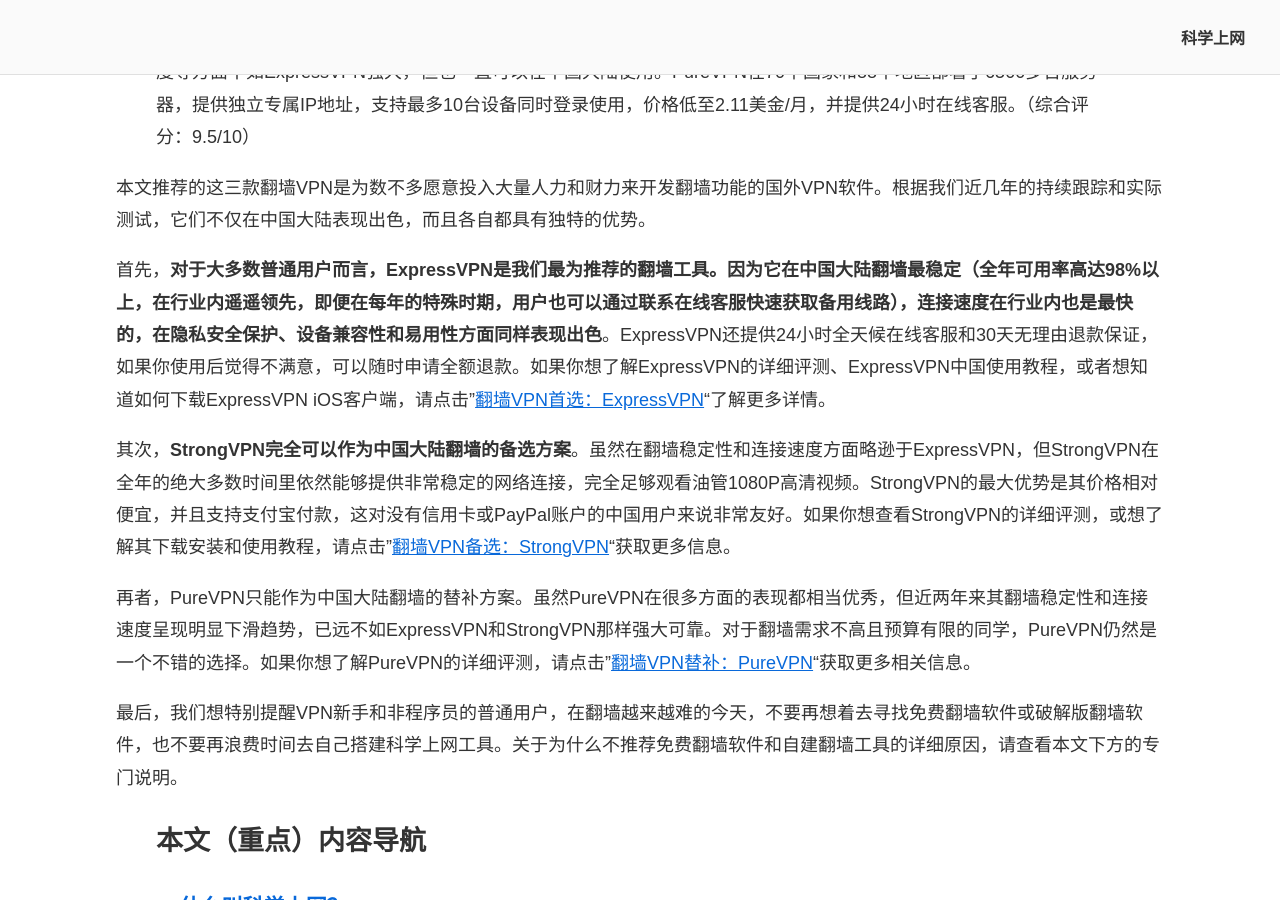
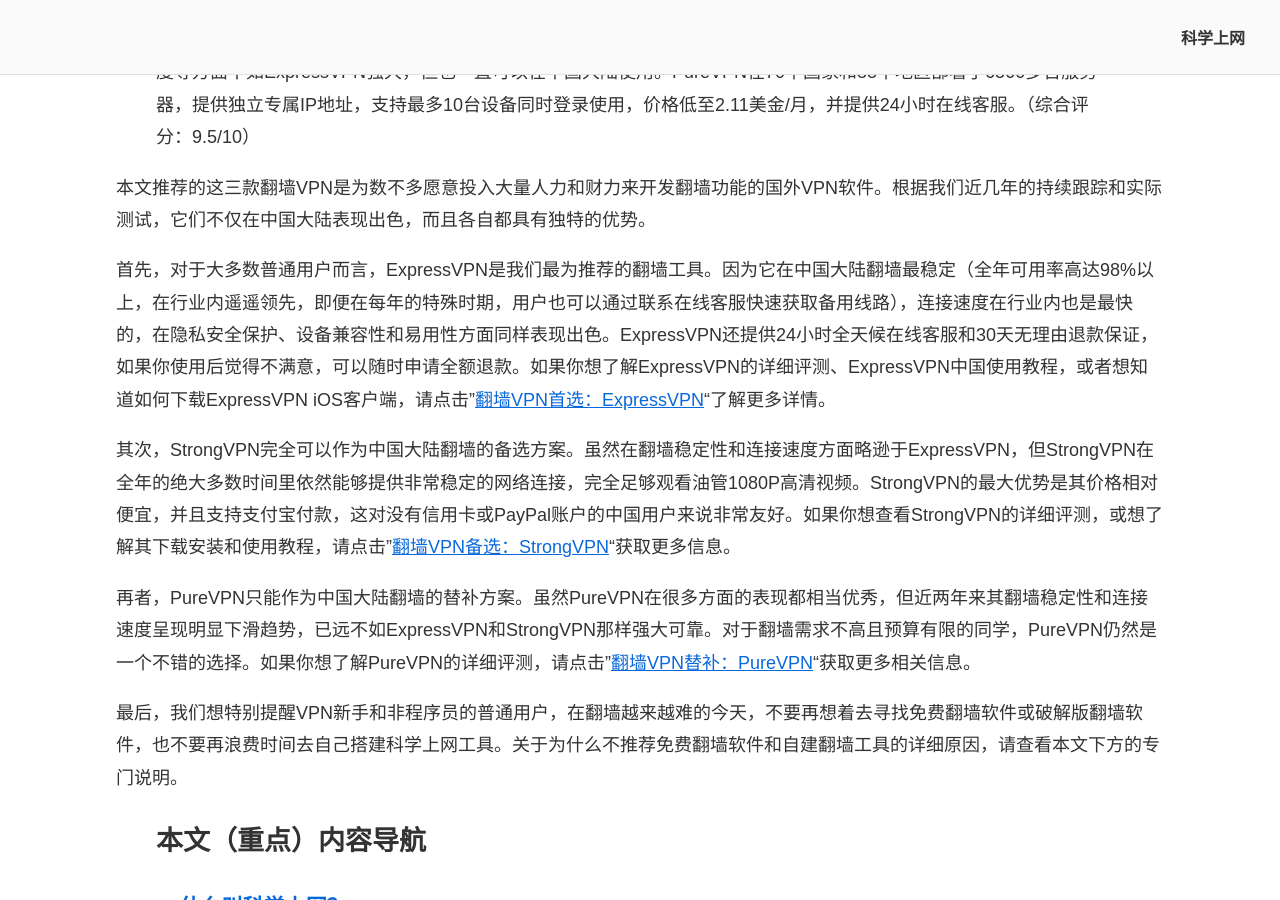
Before and after one commit to chinavpns/chinavpns.github.io, a Jekyll site: the page built from index.md, in a window 1280 px wide and 900 px high, scrolled down 1718 px. Built offline with Jekyll 4.4.1, drawn with Linux system fonts in a browser that asks for light colours.

```diff
--- a/index.md
+++ b/index.md
@@ -28,9 +28,9 @@ description: 科学上网指南：2025年最好用的翻墙VPN和翻墙软件推
 
 本文推荐的这三款翻墙VPN是为数不多愿意投入大量人力和财力来开发翻墙功能的国外VPN软件。根据我们近几年的持续跟踪和实际测试，它们不仅在中国大陆表现出色，而且各自都具有独特的优势。
 
-首先，**对于大多数普通用户而言，ExpressVPN是我们最为推荐的翻墙工具。因为它在中国大陆翻墙最稳定（全年可用率高达98%以上，在行业内遥遥领先，即便在每年的特殊时期，用户也可以通过联系在线客服快速获取备用线路），连接速度在行业内也是最快的，在隐私安全保护、设备兼容性和易用性方面同样表现出色**。ExpressVPN还提供24小时全天候在线客服和30天无理由退款保证，如果你使用后觉得不满意，可以随时申请全额退款。如果你想了解ExpressVPN的详细评测、ExpressVPN中国使用教程，或者想知道如何下载ExpressVPN iOS客户端，请点击"<a href="https://chinavpns.github.io/#%E7%BF%BB%E5%A2%99vpn%E6%8E%A8%E8%8D%90%E4%B8%80expressvpn---%E7%BF%BB%E5%A2%99%E9%9D%9E%E5%B8%B8%E7%A8%B3%E5%AE%9A%E5%AE%89%E5%85%A8%E6%80%A7%E9%AB%98%E9%80%9F%E5%BA%A6%E4%B8%9A%E5%86%85%E6%9C%80%E5%BF%AB30%E5%A4%A9%E5%85%8D%E8%B4%B9">翻墙VPN首选：ExpressVPN</a>"了解更多详情。
+首先，对于大多数普通用户而言，ExpressVPN是我们最为推荐的翻墙工具。因为它在中国大陆翻墙最稳定（全年可用率高达98%以上，在行业内遥遥领先，即便在每年的特殊时期，用户也可以通过联系在线客服快速获取备用线路），连接速度在行业内也是最快的，在隐私安全保护、设备兼容性和易用性方面同样表现出色。ExpressVPN还提供24小时全天候在线客服和30天无理由退款保证，如果你使用后觉得不满意，可以随时申请全额退款。如果你想了解ExpressVPN的详细评测、ExpressVPN中国使用教程，或者想知道如何下载ExpressVPN iOS客户端，请点击"<a href="https://chinavpns.github.io/#%E7%BF%BB%E5%A2%99vpn%E6%8E%A8%E8%8D%90%E4%B8%80expressvpn---%E7%BF%BB%E5%A2%99%E9%9D%9E%E5%B8%B8%E7%A8%B3%E5%AE%9A%E5%AE%89%E5%85%A8%E6%80%A7%E9%AB%98%E9%80%9F%E5%BA%A6%E4%B8%9A%E5%86%85%E6%9C%80%E5%BF%AB30%E5%A4%A9%E5%85%8D%E8%B4%B9">翻墙VPN首选：ExpressVPN</a>"了解更多详情。
 
-其次，**StrongVPN完全可以作为中国大陆翻墙的备选方案**。虽然在翻墙稳定性和连接速度方面略逊于ExpressVPN，但StrongVPN在全年的绝大多数时间里依然能够提供非常稳定的网络连接，完全足够观看油管1080P高清视频。StrongVPN的最大优势是其价格相对便宜，并且支持支付宝付款，这对没有信用卡或PayPal账户的中国用户来说非常友好。如果你想查看StrongVPN的详细评测，或想了解其下载安装和使用教程，请点击"<a href="https://chinavpns.github.io/#%E7%BF%BB%E5%A2%99vpn%E6%8E%A8%E8%8D%90%E4%BA%8Cstrongvpn---%E8%80%81%E7%89%8Cvpn%E6%94%AF%E6%8C%81%E6%94%AF%E4%BB%98%E5%AE%9D%E4%BB%98%E6%AC%BE">翻墙VPN备选：StrongVPN</a>"获取更多信息。
+其次，StrongVPN完全可以作为中国大陆翻墙的备选方案。虽然在翻墙稳定性和连接速度方面略逊于ExpressVPN，但StrongVPN在全年的绝大多数时间里依然能够提供非常稳定的网络连接，完全足够观看油管1080P高清视频。StrongVPN的最大优势是其价格相对便宜，并且支持支付宝付款，这对没有信用卡或PayPal账户的中国用户来说非常友好。如果你想查看StrongVPN的详细评测，或想了解其下载安装和使用教程，请点击"<a href="https://chinavpns.github.io/#%E7%BF%BB%E5%A2%99vpn%E6%8E%A8%E8%8D%90%E4%BA%8Cstrongvpn---%E8%80%81%E7%89%8Cvpn%E6%94%AF%E6%8C%81%E6%94%AF%E4%BB%98%E5%AE%9D%E4%BB%98%E6%AC%BE">翻墙VPN备选：StrongVPN</a>"获取更多信息。
 
 再者，PureVPN只能作为中国大陆翻墙的替补方案。虽然PureVPN在很多方面的表现都相当优秀，但近两年来其翻墙稳定性和连接速度呈现明显下滑趋势，已远不如ExpressVPN和StrongVPN那样强大可靠。对于翻墙需求不高且预算有限的同学，PureVPN仍然是一个不错的选择。如果你想了解PureVPN的详细评测，请点击"<a href="https://chinavpns.github.io/#%E7%BF%BB%E5%A2%99vpn%E6%8E%A8%E8%8D%90%E4%B8%89purevpn---%E5%AE%89%E5%85%A8%E5%A5%BD%E7%94%A8%E4%BB%B7%E6%A0%BC%E4%BE%BF%E5%AE%9C211%E7%BE%8E%E9%87%91%E6%9C%88">翻墙VPN替补：PureVPN</a>"获取更多相关信息。
 
```
